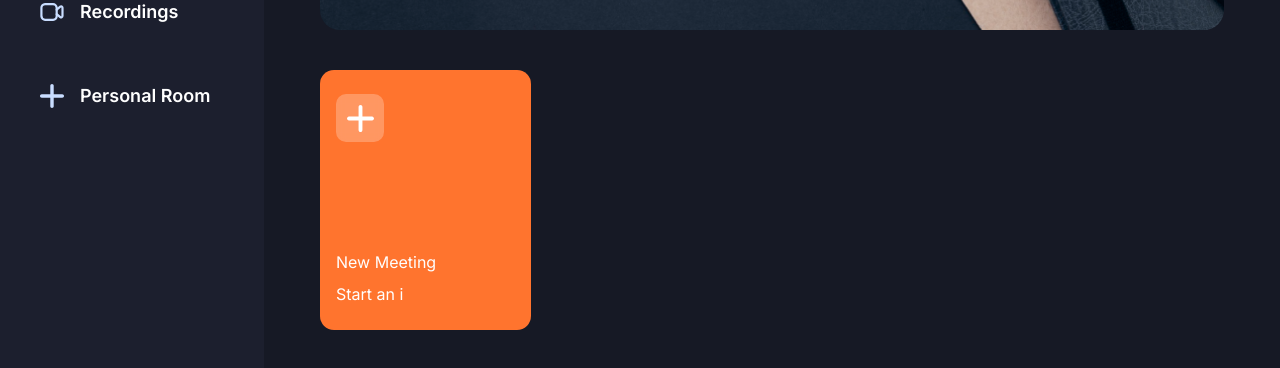
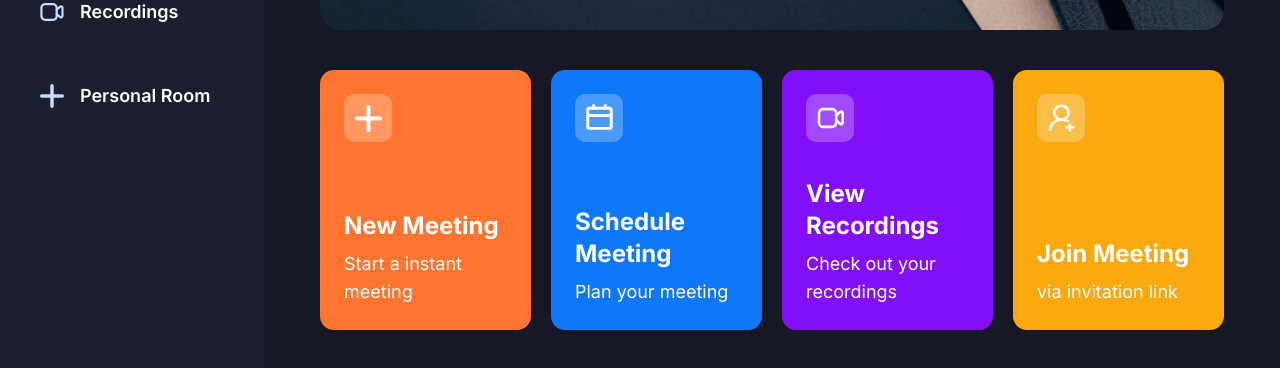
Before and after one commit to Aaryan-N/Zoom_Clone, a Next.js app: page / in a window 1280 px wide. Shown: the part 382-750 px from the top of the page. Built offline with nearby package versions, Linux system fonts and the light colour scheme; no server answers.

Commit message:
Making home page cards

```diff
--- /dev/null
+++ b/components/HomeCard.tsx
@@ -0,0 +1,36 @@
+import React from 'react';
+import Image from "next/image";
+import {cn} from "@/lib/utils";
+
+interface HomeCardProps {
+    className: string,
+    img: string,
+    title: string,
+    description: string,
+    handleClick: () => void;
+}
+
+const HomeCard = ({ className, img, title, description, handleClick}: HomeCardProps) => {
+    return (
+        <div
+            className={cn('px-4 p-6 flex flex-col justify-between w-full xl:max-w-[270px] min-h-[260px] rounded-[14px] cursor-pointer', className)}
+            onClick={handleClick}>
+            <div className='flex-center glassmorphism size-12 rounded-[10px]'>
+                <Image
+                    src={img}
+                    alt='meeting'
+                    width={27}
+                    height={27}
+                />
+            </div>
+
+            <div className='flex flex-col gap-2'>
+                <h1 className='text-2xl font-bold'>{title}</h1>
+                <p className='text-lg font-normal'>{description}</p>
+            </div>
+
+        </div>
+    );
+};
+
+export default HomeCard;
--- a/components/MeetingTypeList.tsx
+++ b/components/MeetingTypeList.tsx
@@ -1,26 +1,43 @@
 'use client'
 
-import React from 'react';
-import Image from 'next/image'
+import React, {useState} from 'react';
+import HomeCard from "@/components/HomeCard";
+import {useRouter} from "next/navigation";
 
 const MeetingTypeList = () => {
+    const router = useRouter();
+    const [meetingState, setMeetingState] = useState<'isScheduleMeeting' |
+    'isJoiningMeeting' | undefined>()
     return (
         <section className="grid grid-cols-1 gap-5 md:grid-cols-2 xl:grid-cols-4">
-            <div className='bg-orange-1 px-4 p-6 flex flex-col justify-between w-full xl:max-w-[270px] min-h-[260px] rounded-[14px] cursor-pointer' onClick={() => {}}>
-                <div className='flex-center glassmorphism size-12 rounded-[10px]'>
-                    <Image
-                    src='/icons/add-meeting.svg'
-                    alt='meeting'
-                    width={27}
-                    height={27}
-                    />
-                </div>
-
-                <div className='flex flex-col gap-2'>
-                    <h1>New Meeting</h1>
-                    <p>Start an i</p>
-                </div>
-            </div>
+                <HomeCard
+                    img='/icons/add-meeting.svg'
+                    title="New Meeting"
+                    description='Start a instant meeting'
+                    handleClick={() => setMeetingState('isJoiningMeeting')}
+                    className='bg-orange-1'
+                />
+                <HomeCard
+                    img='/icons/schedule.svg'
+                    title="Schedule Meeting"
+                    description='Plan your meeting'
+                    handleClick={() => setMeetingState('isScheduleMeeting')}
+                    className='bg-blue-1'
+                />
+                <HomeCard
+                    img='/icons/recordings.svg'
+                    title="View Recordings"
+                    description='Check out your recordings'
+                    handleClick={() => router.push('/recordings')}
+                    className='bg-purple-1'
+                />
+                <HomeCard
+                    img='/icons/join-meeting.svg'
+                    title="Join Meeting"
+                    description='via invitation link'
+                    handleClick={() => setMeetingState('isJoiningMeeting')}
+                    className='bg-yellow-1'
+                />
         </section>
     );
 };
```
